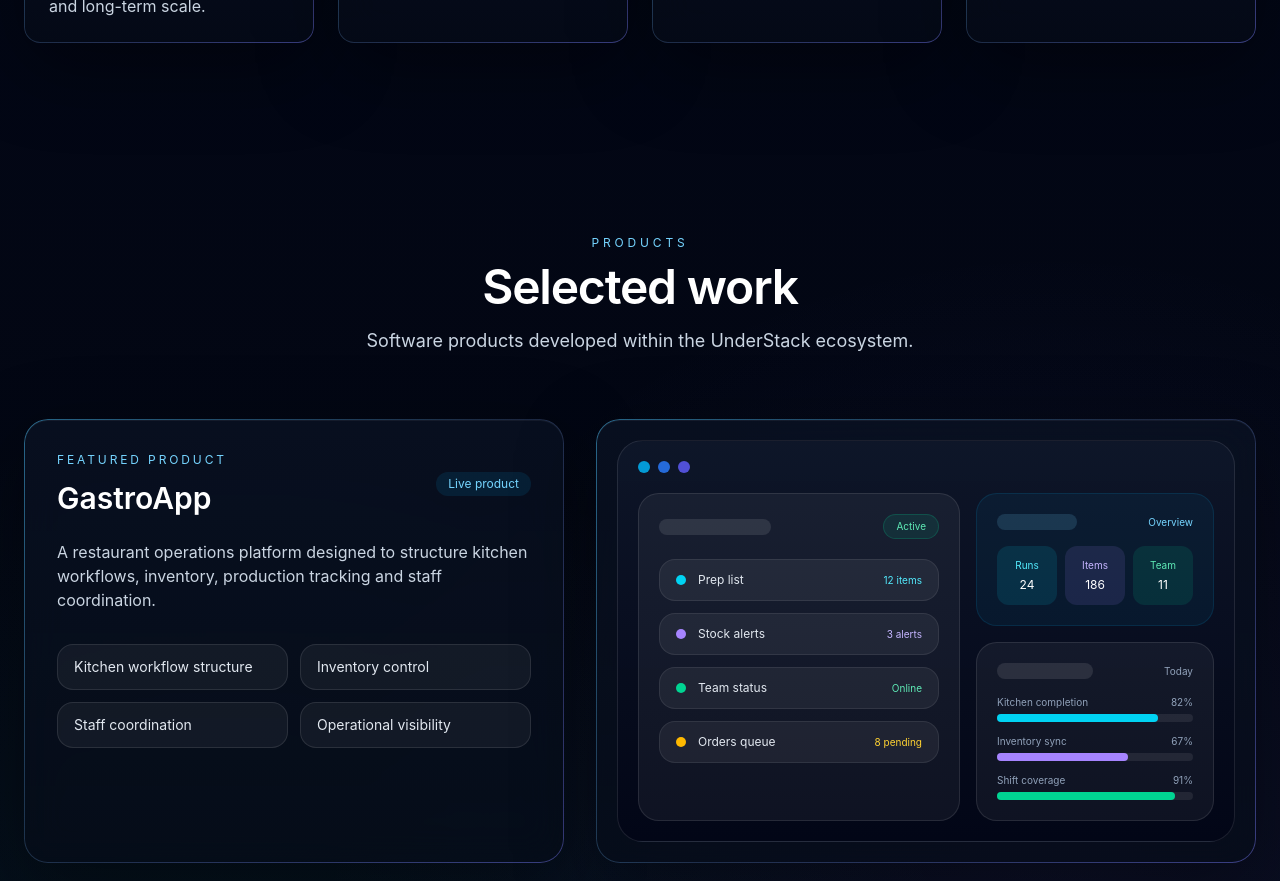
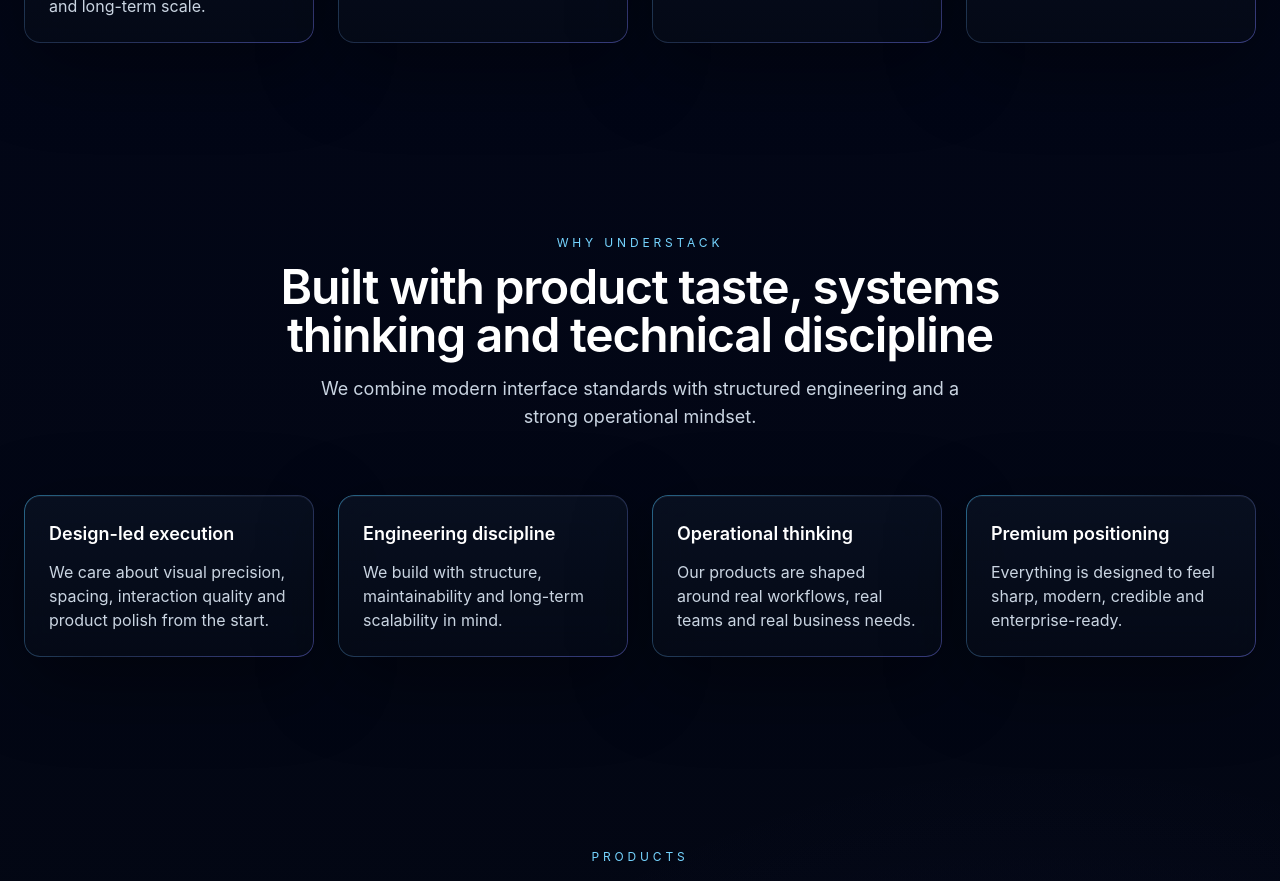
Before and after one commit to Dposleman/understack-site, a React (Vite) app: page / in a window 1280 px wide. Shown: the part 1900-2781 px from the top of the page. Built offline with nearby package versions, Linux system fonts and the light colour scheme.

Commit message:
Upgrade landing v3 with stronger GastroApp showcase

```diff
--- a/src/App.tsx
+++ b/src/App.tsx
@@ -299,6 +299,25 @@
   },
 ];
 
+const reasons = [
+  {
+    title: "Design-led execution",
+    text: "We care about visual precision, spacing, interaction quality and product polish from the start.",
+  },
+  {
+    title: "Engineering discipline",
+    text: "We build with structure, maintainability and long-term scalability in mind.",
+  },
+  {
+    title: "Operational thinking",
+    text: "Our products are shaped around real workflows, real teams and real business needs.",
+  },
+  {
+    title: "Premium positioning",
+    text: "Everything is designed to feel sharp, modern, credible and enterprise-ready.",
+  },
+];
+
 function SectionHeader({
   eyebrow,
   title,
@@ -425,9 +444,7 @@
 
                 <div className="rounded-xl border border-white/10 bg-white/5 p-5">
                   <p className="text-sm text-slate-400">Location</p>
-                  <p className="mt-1 text-lg text-white">
-                    Aarhus, Denmark
-                  </p>
+                  <p className="mt-1 text-lg text-white">Aarhus, Denmark</p>
                 </div>
 
                 <div className="rounded-xl border border-white/10 bg-white/5 p-5">
@@ -487,6 +504,32 @@
         </div>
       </section>
 
+      <section className="px-6 py-24">
+        <div className="mx-auto max-w-7xl">
+          <SectionHeader
+            eyebrow="Why UnderStack"
+            title="Built with product taste, systems thinking and technical discipline"
+            description="We combine modern interface standards with structured engineering and a strong operational mindset."
+          />
+
+          <div className="grid gap-6 md:grid-cols-2 xl:grid-cols-4">
+            {reasons.map((reason, index) => (
+              <motion.div
+                key={reason.title}
+                initial={{ opacity: 0, y: 18 }}
+                whileInView={{ opacity: 1, y: 0 }}
+                viewport={{ once: true, amount: 0.35 }}
+                transition={{ duration: 0.4, delay: index * 0.05 }}
+                className="glass-panel neon-border rounded-2xl p-6"
+              >
+                <h3 className="text-lg font-semibold text-white">{reason.title}</h3>
+                <p className="mt-3 text-slate-300">{reason.text}</p>
+              </motion.div>
+            ))}
+          </div>
+        </div>
+      </section>
+
       <section id="products" className="px-6 py-24">
         <div className="mx-auto max-w-7xl">
           <SectionHeader
@@ -495,7 +538,7 @@
             description="Software products developed within the UnderStack ecosystem."
           />
 
-          <div className="grid gap-8 lg:grid-cols-[0.9fr_1.1fr]">
+          <div className="grid gap-8 lg:grid-cols-[0.88fr_1.12fr]">
             <motion.div
               initial={{ opacity: 0, y: 18 }}
               whileInView={{ opacity: 1, y: 0 }}
@@ -538,6 +581,14 @@
                   </div>
                 ))}
               </div>
+
+              <div className="mt-8 rounded-2xl border border-white/10 bg-white/5 p-5">
+                <p className="text-sm text-slate-400">Why it matters</p>
+                <p className="mt-2 text-slate-200">
+                  GastroApp is built to reduce friction in real restaurant
+                  operations through better structure, visibility and workflow control.
+                </p>
+              </div>
             </motion.div>
 
             <motion.div
@@ -554,13 +605,67 @@
                   <span className="h-3 w-3 rounded-full bg-indigo-500/80" />
                 </div>
 
-                <div className="grid gap-4 lg:grid-cols-[1.15fr_0.85fr]">
+                <div className="grid gap-4 lg:grid-cols-[0.28fr_0.72fr]">
+                  <div className="rounded-[1.3rem] border border-white/10 bg-white/5 p-4">
+                    <div className="h-4 w-16 rounded-full bg-white/10" />
+                    <div className="mt-4 space-y-3">
+                      <div className="rounded-xl bg-cyan-400/10 px-3 py-3 text-xs text-cyan-300">
+                        Dashboard
+                      </div>
+                      <div className="rounded-xl bg-white/6 px-3 py-3 text-xs text-slate-300">
+                        Recipes
+                      </div>
+                      <div className="rounded-xl bg-white/6 px-3 py-3 text-xs text-slate-300">
+                        Items
+                      </div>
+                      <div className="rounded-xl bg-white/6 px-3 py-3 text-xs text-slate-300">
+                        Stock
+                      </div>
+                      <div className="rounded-xl bg-white/6 px-3 py-3 text-xs text-slate-300">
+                        Reports
+                      </div>
+                    </div>
+                  </div>
+
+                  <div className="grid gap-4">
                     <div className="rounded-[1.3rem] border border-white/10 bg-white/5 p-5">
                       <div className="flex items-center justify-between">
+                        <div>
                           <div className="h-4 w-28 rounded-full bg-white/10" />
+                          <div className="mt-2 h-3 w-40 rounded-full bg-white/6" />
+                        </div>
                         <div className="rounded-full border border-emerald-400/20 bg-emerald-400/10 px-3 py-1 text-[10px] text-emerald-300">
-                        Active
+                          Service live
                         </div>
+                      </div>
+
+                      <div className="mt-5 grid gap-3 sm:grid-cols-3">
+                        <div className="rounded-2xl bg-cyan-400/12 p-4">
+                          <div className="text-[10px] uppercase tracking-[0.2em] text-cyan-300">
+                            Runs
+                          </div>
+                          <div className="mt-2 text-2xl text-white">24</div>
+                        </div>
+                        <div className="rounded-2xl bg-violet-400/12 p-4">
+                          <div className="text-[10px] uppercase tracking-[0.2em] text-violet-300">
+                            Items
+                          </div>
+                          <div className="mt-2 text-2xl text-white">186</div>
+                        </div>
+                        <div className="rounded-2xl bg-emerald-400/12 p-4">
+                          <div className="text-[10px] uppercase tracking-[0.2em] text-emerald-300">
+                            Staff
+                          </div>
+                          <div className="mt-2 text-2xl text-white">11</div>
+                        </div>
+                      </div>
+                    </div>
+
+                    <div className="grid gap-4 lg:grid-cols-[1fr_0.95fr]">
+                      <div className="rounded-[1.3rem] border border-white/10 bg-white/5 p-5">
+                        <div className="flex items-center justify-between">
+                          <div className="h-4 w-24 rounded-full bg-white/10" />
+                          <div className="text-[10px] text-slate-400">Today</div>
                         </div>
 
                         <div className="mt-5 space-y-3">
@@ -587,47 +692,16 @@
                             </div>
                             <span className="text-[10px] text-emerald-300">Online</span>
                           </div>
-
-                      <div className="flex items-center justify-between rounded-2xl border border-white/8 bg-white/6 px-4 py-3">
-                        <div className="flex items-center gap-3">
-                          <span className="h-2.5 w-2.5 rounded-full bg-amber-400" />
-                          <span className="text-xs text-slate-200">Orders queue</span>
-                        </div>
-                        <span className="text-[10px] text-amber-300">8 pending</span>
-                      </div>
-                    </div>
-                  </div>
-
-                  <div className="grid gap-4">
-                    <div className="rounded-[1.3rem] border border-sky-400/12 bg-sky-400/[0.06] p-5">
-                      <div className="flex items-center justify-between">
-                        <div className="h-4 w-20 rounded-full bg-sky-300/15" />
-                        <div className="text-[10px] text-sky-300">Overview</div>
-                      </div>
-
-                      <div className="mt-4 grid grid-cols-3 gap-2">
-                        <div className="rounded-xl bg-cyan-400/12 px-2 py-3 text-center">
-                          <div className="text-[10px] text-cyan-300">Runs</div>
-                          <div className="mt-1 text-xs text-white">24</div>
-                        </div>
-                        <div className="rounded-xl bg-violet-400/12 px-2 py-3 text-center">
-                          <div className="text-[10px] text-violet-300">Items</div>
-                          <div className="mt-1 text-xs text-white">186</div>
-                        </div>
-                        <div className="rounded-xl bg-emerald-400/12 px-2 py-3 text-center">
-                          <div className="text-[10px] text-emerald-300">Team</div>
-                          <div className="mt-1 text-xs text-white">11</div>
-                        </div>
                         </div>
                       </div>
 
                       <div className="rounded-[1.3rem] border border-white/10 bg-white/5 p-5">
                         <div className="flex items-center justify-between">
                           <div className="h-4 w-24 rounded-full bg-white/10" />
-                        <div className="text-[10px] text-slate-400">Today</div>
+                          <div className="text-[10px] text-slate-400">Performance</div>
                         </div>
 
-                      <div className="mt-4 space-y-3">
+                        <div className="mt-5 space-y-4">
                           <div>
                             <div className="mb-1 flex items-center justify-between text-[10px] text-slate-400">
                               <span>Kitchen completion</span>
@@ -655,6 +729,17 @@
                             </div>
                             <div className="h-2 rounded-full bg-white/8">
                               <div className="h-2 w-[91%] rounded-full bg-emerald-400" />
+                            </div>
+                          </div>
+
+                          <div>
+                            <div className="mb-1 flex items-center justify-between text-[10px] text-slate-400">
+                              <span>Orders queue</span>
+                              <span>58%</span>
+                            </div>
+                            <div className="h-2 rounded-full bg-white/8">
+                              <div className="h-2 w-[58%] rounded-full bg-amber-400" />
+                            </div>
                           </div>
                         </div>
                       </div>
@@ -749,9 +834,48 @@
       </section>
 
       <footer className="border-t border-white/10 px-6 py-10 text-sm text-slate-400">
-        <div className="mx-auto flex max-w-7xl items-center justify-between">
-          <span>© 2026 UnderStack</span>
+        <div className="mx-auto grid max-w-7xl gap-8 md:grid-cols-[1.2fr_1fr_1fr]">
+          <div>
+            <p className="text-white">UnderStack</p>
+            <p className="mt-2 max-w-sm leading-7 text-slate-400">
+              Premium software systems, refined interfaces and modern digital products.
+            </p>
+          </div>
+
+          <div>
+            <p className="text-white">Navigation</p>
+            <div className="mt-3 flex flex-col gap-2">
+              <a className="transition hover:text-white" href="#about">
+                About
+              </a>
+              <a className="transition hover:text-white" href="#services">
+                Services
+              </a>
+              <a className="transition hover:text-white" href="#products">
+                Products
+              </a>
+              <a className="transition hover:text-white" href="#technology">
+                Technology
+              </a>
+            </div>
+          </div>
+
+          <div>
+            <p className="text-white">Contact</p>
+            <div className="mt-3 flex flex-col gap-2">
+              <a className="transition hover:text-white" href="mailto:hello@understack.dev">
+                hello@understack.dev
+              </a>
               <span>Aarhus, Denmark</span>
+              <a className="transition hover:text-white" href="#contact">
+                Contact us
+              </a>
+            </div>
+          </div>
+        </div>
+
+        <div className="mx-auto mt-8 max-w-7xl border-t border-white/8 pt-6 text-sm text-slate-500">
+          © 2026 UnderStack. All rights reserved.
         </div>
       </footer>
     </div>
```
Lines whose indentation alone changed are shown as unchanged.
